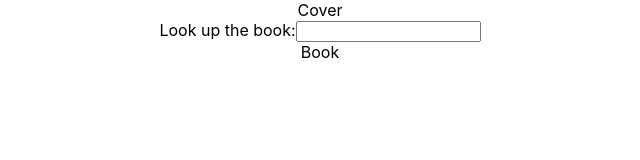
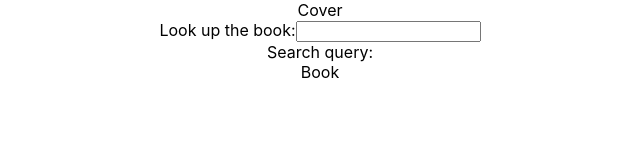
Before and after one commit to denibulkashvili/google-books-api, a React (Create React App) app: page / in a window 1280 px wide. Shown: the top 160 px of the page, without its empty margins (320-960 px from the left). Built offline with nearby package versions, Linux system fonts and the light colour scheme.

Commit message:
Pass searchQuery prop to DataLoader

```diff
--- a/src/App.js
+++ b/src/App.js
@@ -10,8 +10,10 @@ class App extends Component {
     super(props);
     this.state = {
       searchQuery: "",
+      data:[],
+      loaded: true,
       placeholder: "Loading...",
-      data:[]
+
     }
     this.handleChange = this.handleChange.bind(this);
   }
@@ -26,10 +28,14 @@ class App extends Component {
   }
 
   render() {
+
+    const { placeholder, searchQuery, loaded } = this.state;
+
     return (
       <div className="App">
         <div className="cover">Cover</div>
         <Search onChange={this.handleChange} />
+        <DataLoader placeholder={placeholder} searchQuery={searchQuery} loaded={loaded} />
         <div className="display">
           <Book />
         </div>
--- a/src/components/DataLoader.js
+++ b/src/components/DataLoader.js
@@ -1,7 +1,14 @@
 import React from 'react';
 
 const DataLoader = (props) => {
-  return "";
+
+  const { placeholder, loaded, searchQuery } = props;
+
+  return (
+    <div>
+      {loaded ? `Search query: ${searchQuery}` : placeholder}
+    </div>
+  )
 }
 
 export default DataLoader;
```
